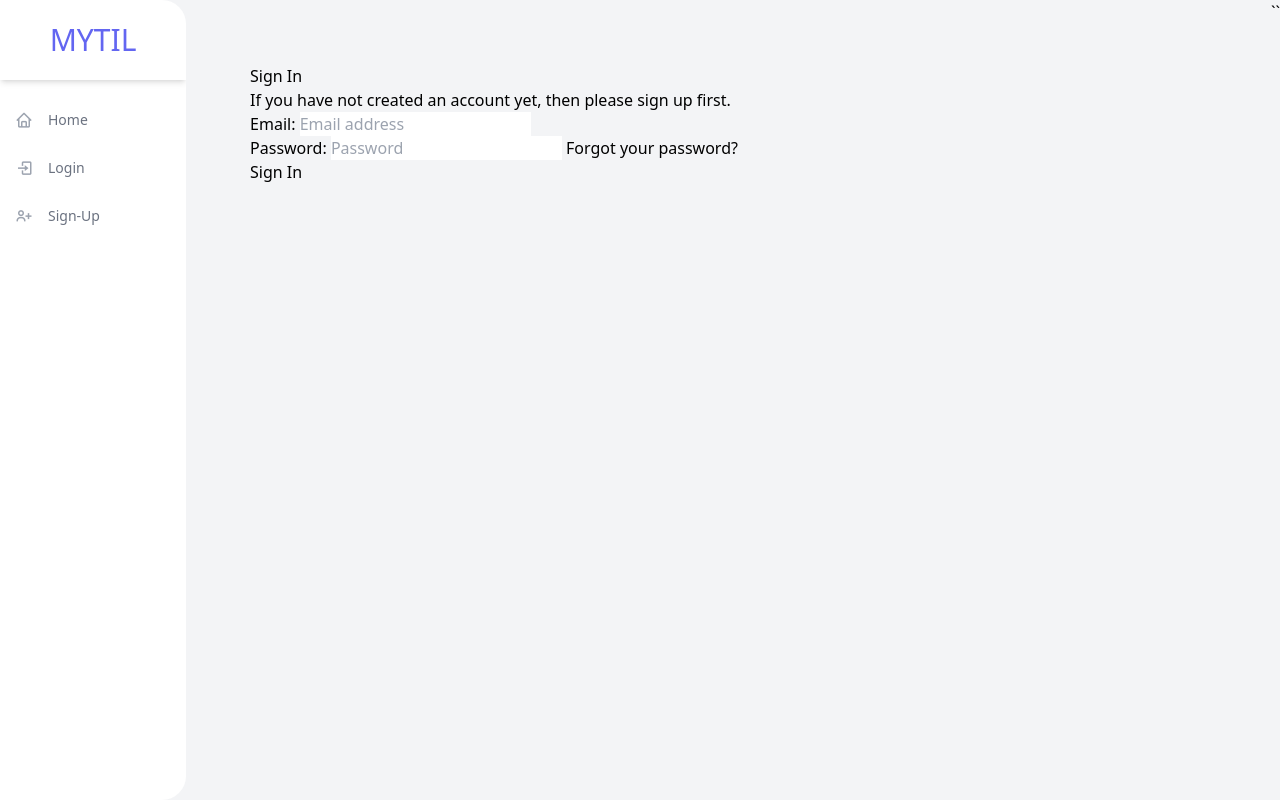
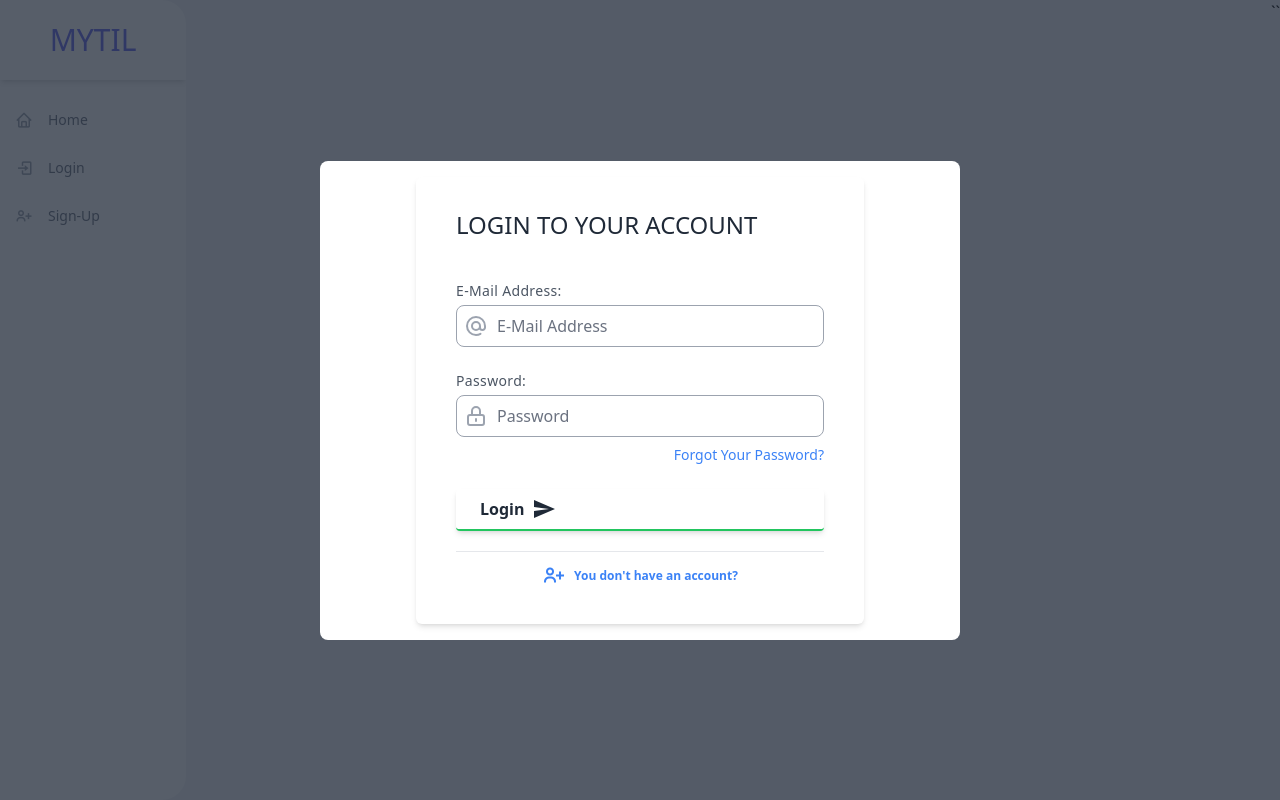
Before and after one commit to brendanillies/MyTIL, a Django app: page /login/ in a window 1280 px wide. Run offline with Django 4.2, Linux system fonts and the light colour scheme; some libraries are stand-ins or nearby versions.

Commit message:
MTIL-3 login endpoint overriden with modal

```diff
--- /dev/null
+++ b/MyTIL/templates/account/login.html
@@ -0,0 +1,3 @@
+{% extends "base.html" %}
+
+{% block title %}Login{% endblock title %}
--- a/MyTIL/templates/base.html
+++ b/MyTIL/templates/base.html
@@ -111,7 +111,7 @@
                 <div class="bg-white rounded-lg w-1/2">
                     <div class="flex flex-col items-start p-4">
                         <div class="flex items-center w-full">
-                            <svg class="ml-auto fill-current text-gray-700 w-6 h-6 cursor-pointer js-toggle-login-modal" xmlns="http://www.w3.org/2000/svg" viewBox="0 0 18 18">
+                            <svg class="ml-auto fill-current text-gray-700 w-6 h-6 cursor-pointer js-toggle-login-modal js-toggle-login-exit" xmlns="http://www.w3.org/2000/svg" viewBox="0 0 18 18">
                                 <path d="M14.53 4.53l-1.06-1.06L9 7.94 4.53 3.47 3.47 4.53 7.94 9l-4.47 4.47 1.06 1.06L9 10.06l4.47 4.47 1.06-1.06L10.06 9z"/>
                             </svg>
                         </div>
@@ -136,6 +136,7 @@
 
     <script src="https://cdnjs.cloudflare.com/ajax/libs/jquery/3.7.1/jquery.min.js" integrity="sha512-v2CJ7UaYy4JwqLDIrZUI/4hqeoQieOmAZNXBeQyjo21dadnwR+8ZaIJVT8EE2iyI61OV8e6M8PP2/4hpQINQ/g==" crossorigin="anonymous" referrerpolicy="no-referrer"></script>
     <script src="{% static 'js/main.js' %}"></script>
+    <script src="{% static 'js/login.js' %}"></script>
 
 </body>
 </html>
--- /dev/null
+++ b/frontend/js/login.js
@@ -0,0 +1,11 @@
+$(() => {
+
+    if (window.location.href.split('/')[3] == 'login') {
+        // Make modal visible
+        $('.js-login-modal').toggleClass('hidden');
+
+        // Hide exit link
+        $('.js-toggle-login-exit').toggleClass('hidden');
+    };
+
+})
--- a/frontend/js/main.js
+++ b/frontend/js/main.js
@@ -127,8 +127,11 @@ $(document)
             success: (data) => {
                 login.val('');
                 password.val('');
-                modal.toggleClass('hidden');
+                if (!modal.hasClass('hidden')) {
+                    modal.toggleClass('hidden');
+                }
                 location.reload(true);
+
             },
             error: (error) => {
                 // TODO: Add UI error message
```
